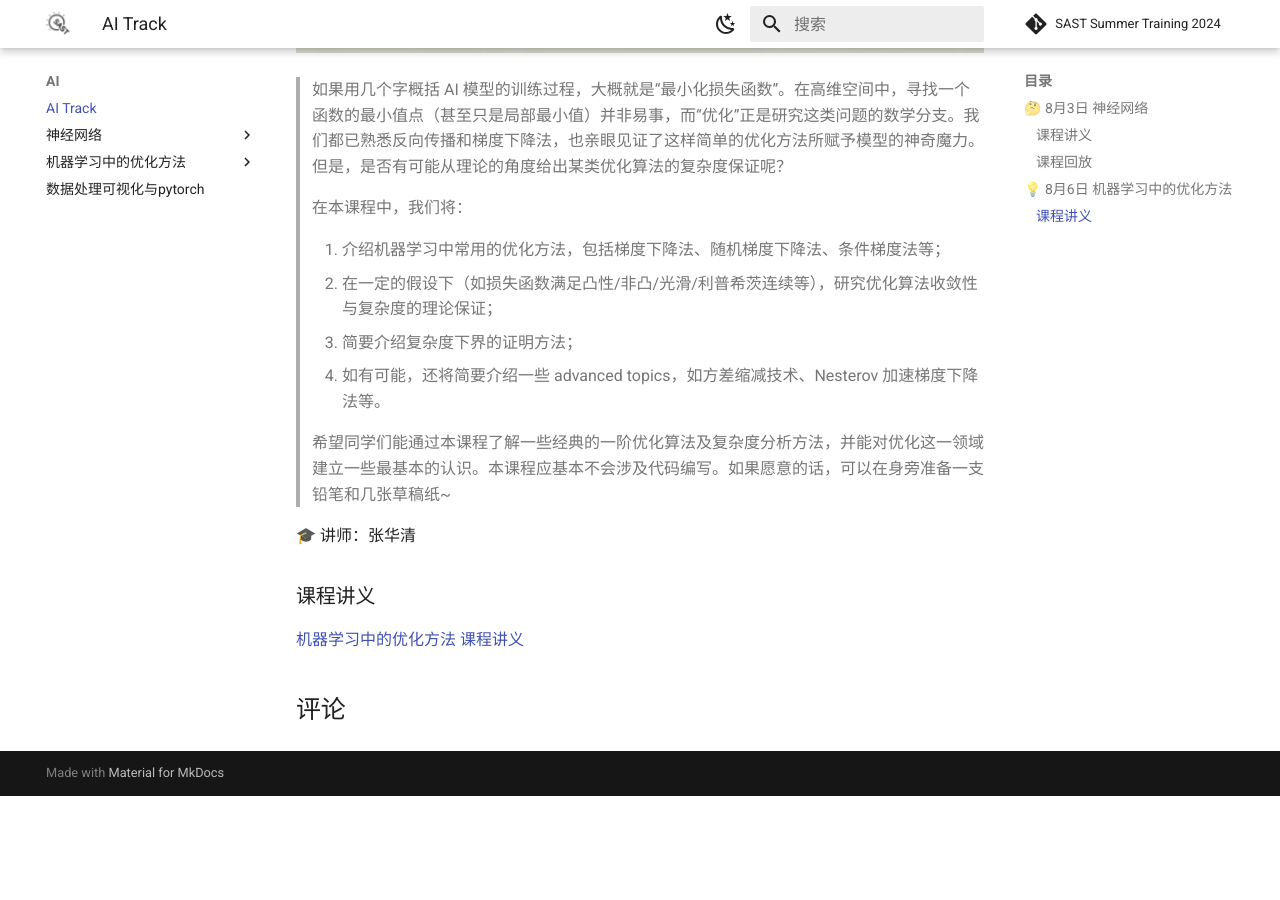
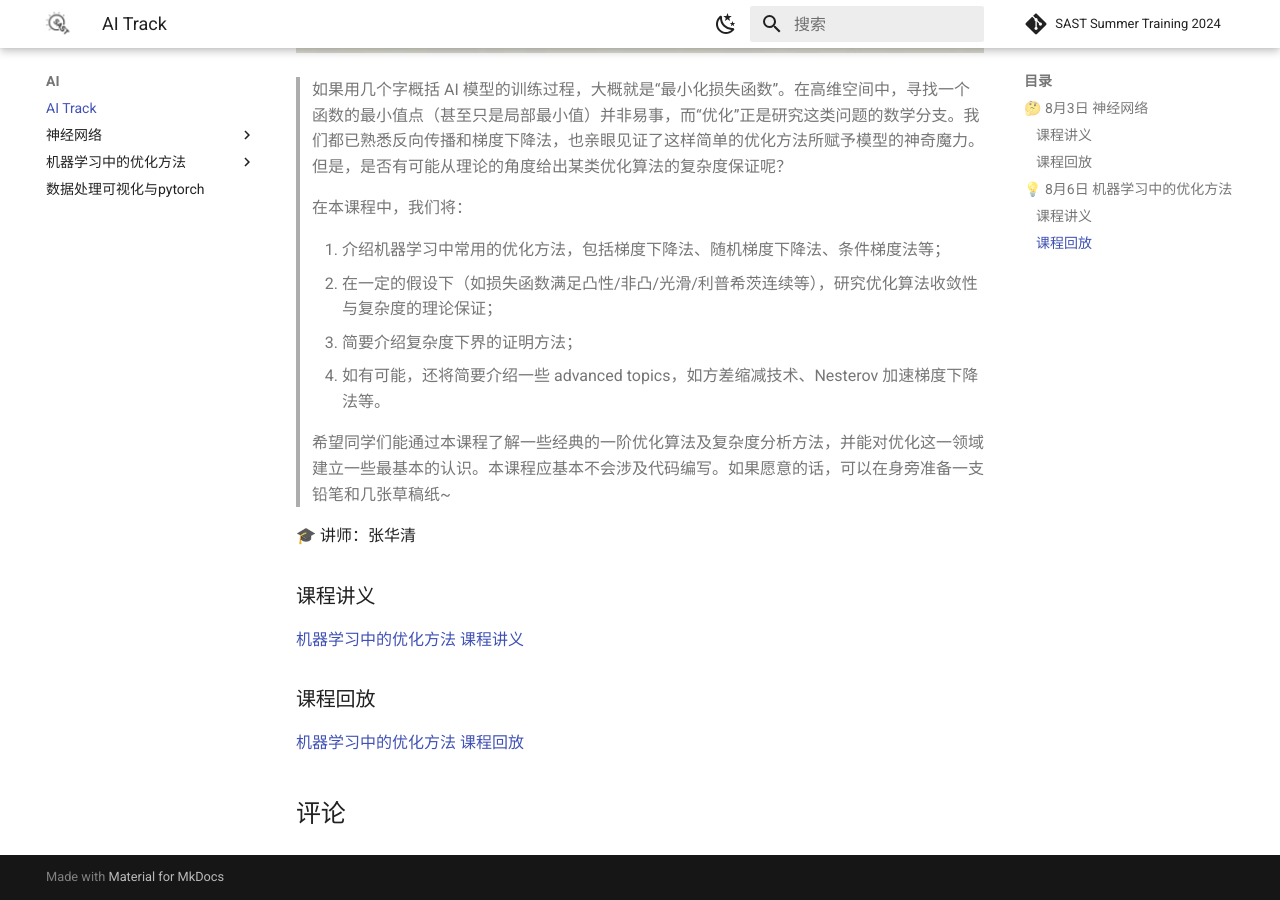
Before and after one commit to sast-summer-training-2024/sast-summer-training-2024.github.io, an MkDocs documentation site: the page built from docs/ai/index_ai.md, in a window 1280 px wide and 900 px high, scrolled down 2054 px. Built offline with MkDocs 1.6.1 and Material for MkDocs 9.7.7, drawn with Linux system fonts in a browser that asks for light colours; comment, search, counter and statistics services are not loaded; before the commit the page ends 2850 px from its top, so only the background shows below that.

Commit message:
add ml-optimization playback

```diff
--- a/docs/ai/index_ai.md
+++ b/docs/ai/index_ai.md
@@ -45,3 +45,7 @@
 ### 课程讲义
 
 [机器学习中的优化方法 课程讲义](https://github.com/sast-summer-training-2024/sast2024-optimization/blob/db76dd97daed72c1dc69d1ce236ae0631ea59e01/%E6%9C%BA%E5%99%A8%E5%AD%A6%E4%B9%A0%E4%B8%AD%E7%9A%84%E4%BC%98%E5%8C%96%E6%96%B9%E6%B3%95_slides.pdf)
+
+### 课程回放
+
+[机器学习中的优化方法 课程回放](https://www.bilibili.com/video/BV1oNakeHEzo/?share_source=copy_web&vd_source=5f41358f46c6dc60e03c3ff6ca5a8520)
```
